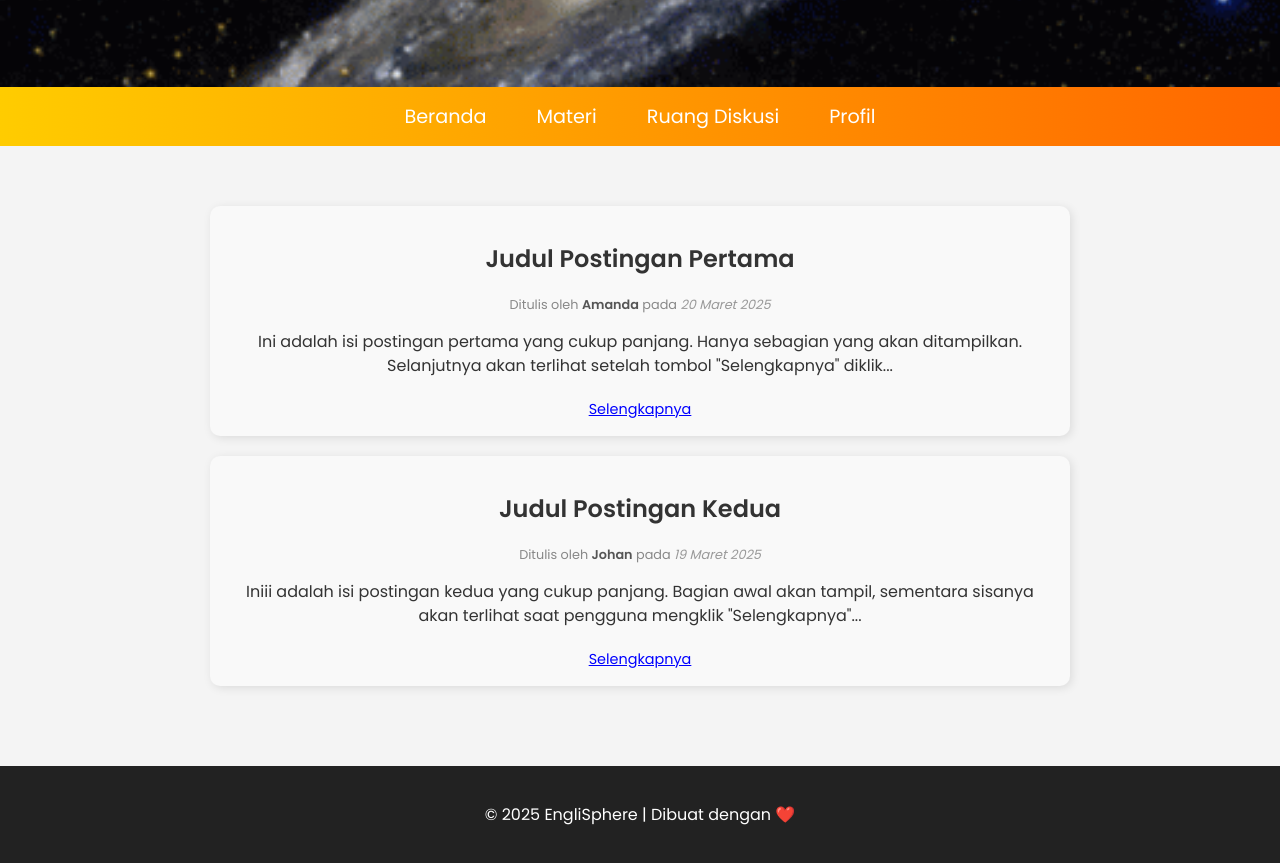
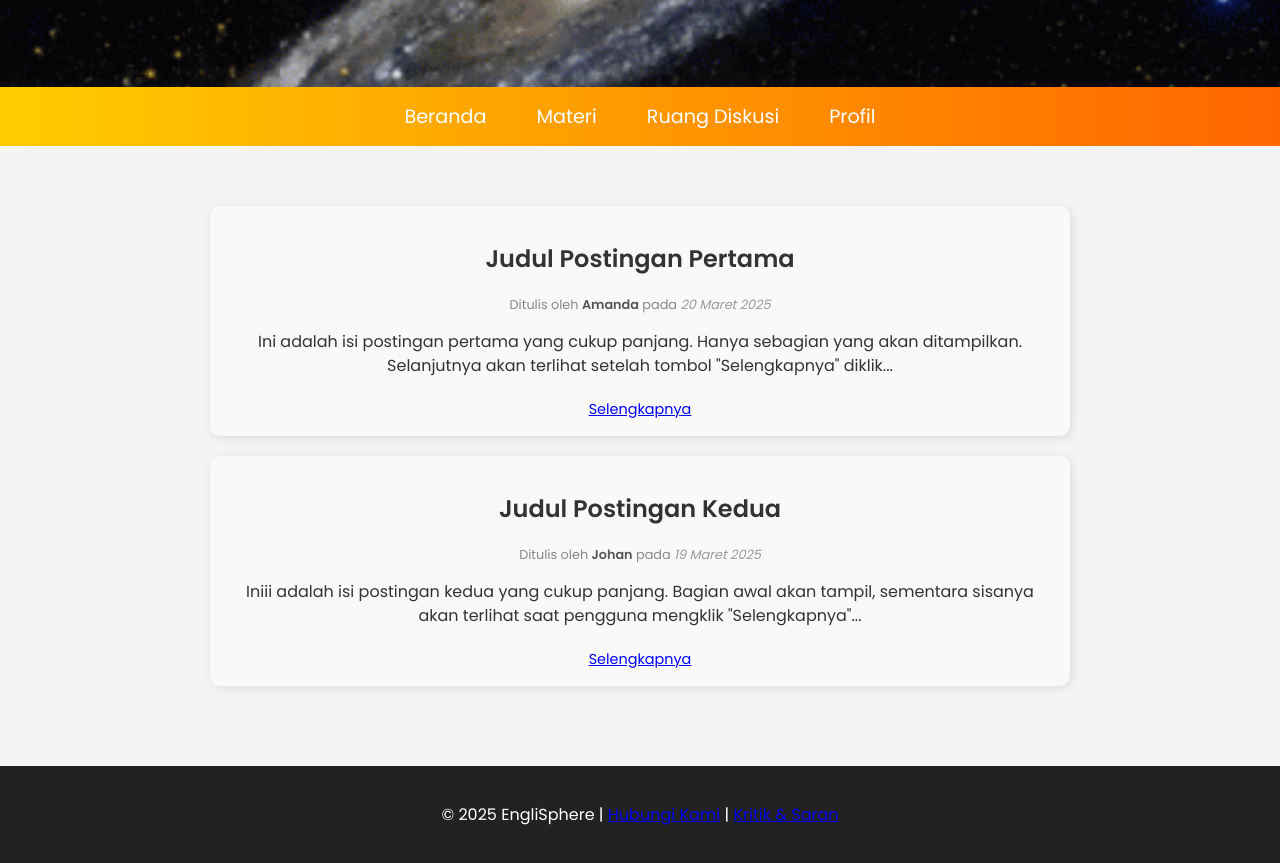
Before and after one commit to englisphere/englisphere.github.io, a plain HTML site: page forumdiskusi.html in a window 1280 px wide. Shown: the part 213-1076 px from the top of the page. Drawn offline with Linux system fonts and the light colour scheme.

Commit message:
Update forumdiskusi.html

```diff
--- a/forumdiskusi.html
+++ b/forumdiskusi.html
@@ -47,7 +47,7 @@ Ini adalah isi postingan kedua yang cukup panjang. Bagian awal akan tampil, seme
 
 
     <footer class="footer">
-        <p>&copy; 2025 EngliSphere | Dibuat dengan ❤️</p>
+        <p>&copy; 2025 EngliSphere | <a href=https://englisphere.github.io/hubungikami.html>Hubungi Kami</a> | <a href=https://englisphere.github.io/masukan.html>Kritik & Saran</a></p>
     </footer>
     <script src="script.js"></script>
 </body>
```
